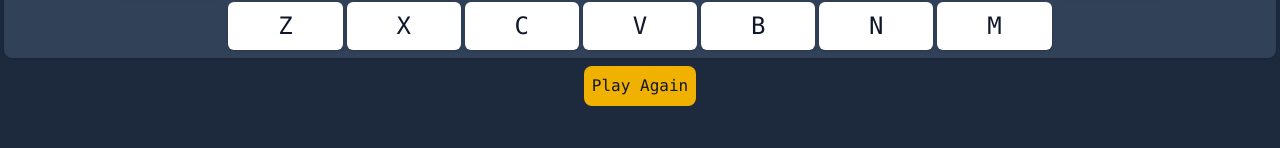
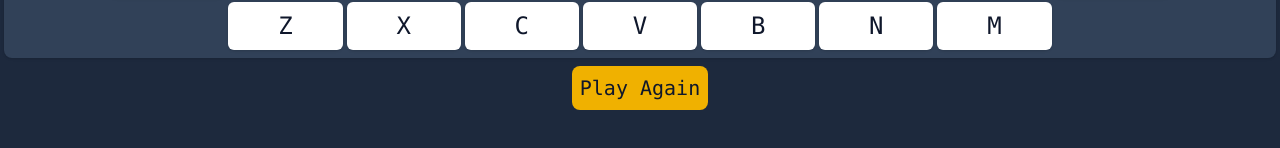
Before and after one commit to Grglls/hangman, a plain HTML site: page index.html in a window 1280 px wide. Shown: the part 546-694 px from the top of the page. Drawn offline with nearby package versions, Linux system fonts and the light colour scheme.

Commit message:
Increase play again button font size on larger screens

```diff
--- a/index.html
+++ b/index.html
@@ -74,7 +74,7 @@
   </section>
   <section class="flex place-content-center">
     <button
-      class="p-2 bg-yellow-500 content-center rounded-lg text-slate-900 text-base cursor-pointer"
+      class="p-2 bg-yellow-500 content-center rounded-lg text-slate-900 text-base sm:text-xl cursor-pointer"
       id="play-again"
     >
       Play Again
```
